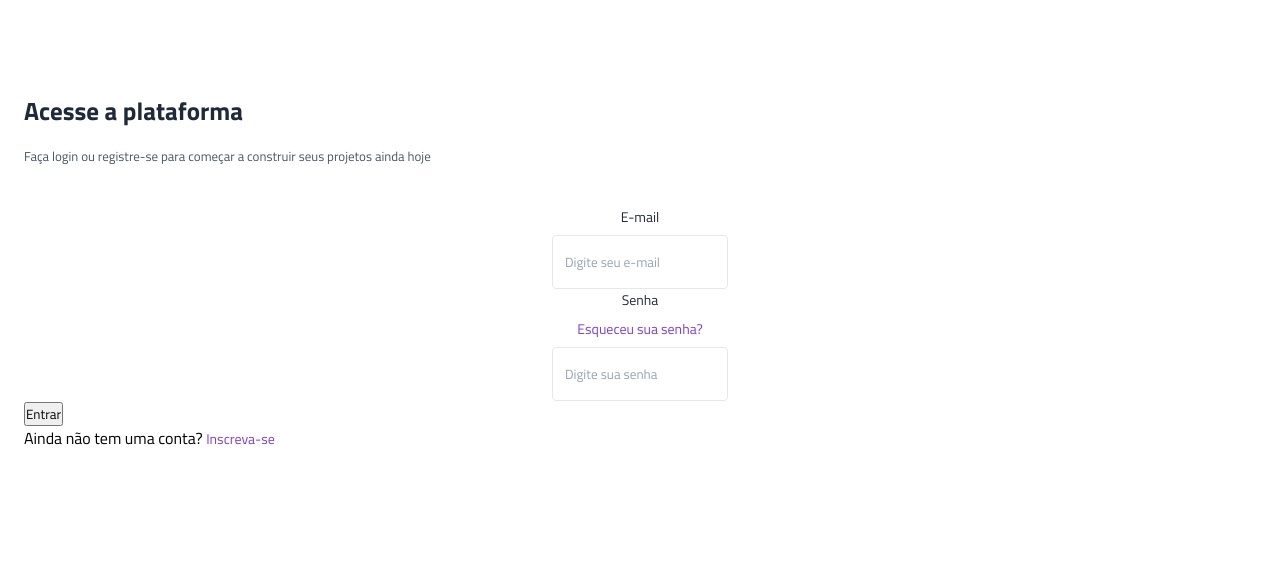
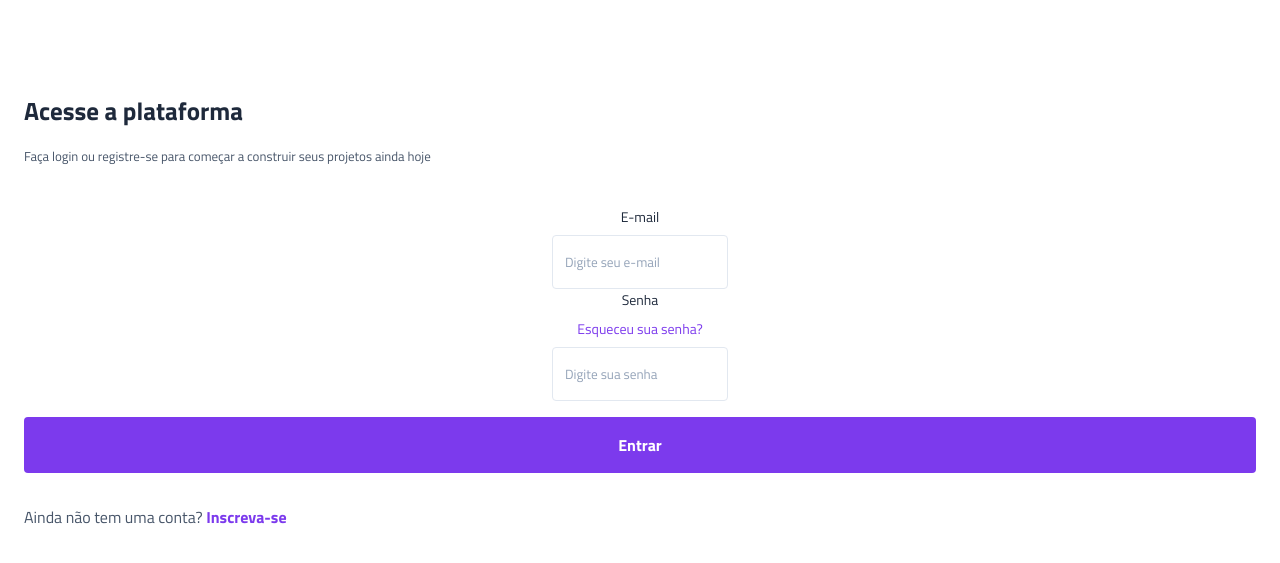
Before and after one commit to saravilelam/Projeto-Vertigo, a plain HTML site: page index.html in a window 1280 px wide. Shown: the part 101-664 px from the top of the page. Drawn offline with Linux system fonts and the light colour scheme.

Commit message:
primeiros ajustes dos descktop

```diff
--- a/style.css
+++ b/style.css
@@ -15,6 +15,7 @@
     --Gray-200:#E2E8F0;
     --Gray-400:#94A3B8;
     --Purple:#7C3AED;
+    --white:#fff;
 
 }
 header{
@@ -69,12 +70,22 @@ main{
     padding: 1rem 0.75rem;
     border: 1px solid var(--Gray-200);
     border-radius: 0.25rem;
+    color: var(--Gray-800);
 }
 
 .login input::placeholder{
     color: var(--Gray-400);
 
 }
+
+.login input:hover,
+.login input:focus{
+    outline: 1px solid var(--Purple);
+}
+
+
+
+
 
 .login a{
     color: var(--Purple);
@@ -87,4 +98,26 @@ main{
     text-decoration: underline;
 
 }
+
+.login button{
+    margin-top: 1rem;
+    margin-bottom: 2rem;
+    padding-block: 1rem;
+    width: 100%;
+    background: var(--Purple);
+    border: none;
+    border-radius: 0.25rem;
+
+    font-size: 1rem;
+    font-weight: 700;
+    color:var(--white);
+}
+.login > p{
+    color: var(--Gray-600);
+}
+
+.login > p a{
+    font-weight: 700;
+    font-size: 1rem;
+}
 /* nome da cor, rgb, rgba, hex, hsl, hwb */
```
Also changed, not shown: imagens/Rectangle 1 (1).png, imagens/filtro.png (deleted).
